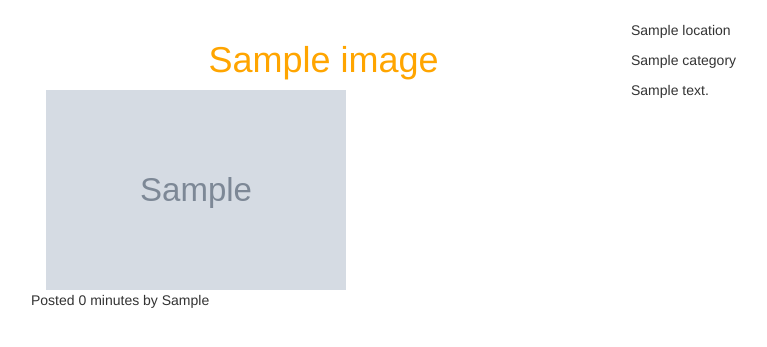
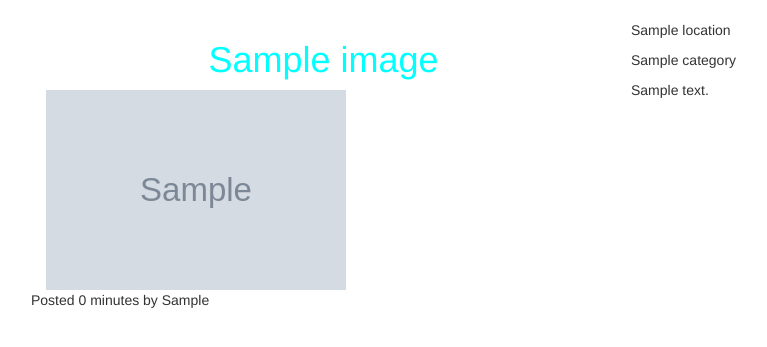
Before and after one commit to Juru-10/gallery, a Django app: template image/templates/all-image/image.html in a window 1280 px wide. Shown: the part 52-399 px from the top of the page, without its empty margins (24-791 px from the left). Run offline with Django 3.2, Linux system fonts and the light colour scheme; tables that the repository leaves empty hold one stand-in row (values such as "Sample post"); the template is opened without the code that fills it: values that come from a table or form of the project are taken from there, most other values are stand-ins (such as "Sample title", 1, 10 or a date in 2020); grey boxes marked "Sample" are stand-in pictures; some libraries are stand-ins or nearby versions.

Commit message:
change the h1 headings color

```diff
--- a/static/css/baseimage.css
+++ b/static/css/baseimage.css
@@ -1,5 +1,5 @@
 h1{
-  color:orange;
+  color:cyan;
 }
 .container{
   /* background: #f0a4f0;
```
